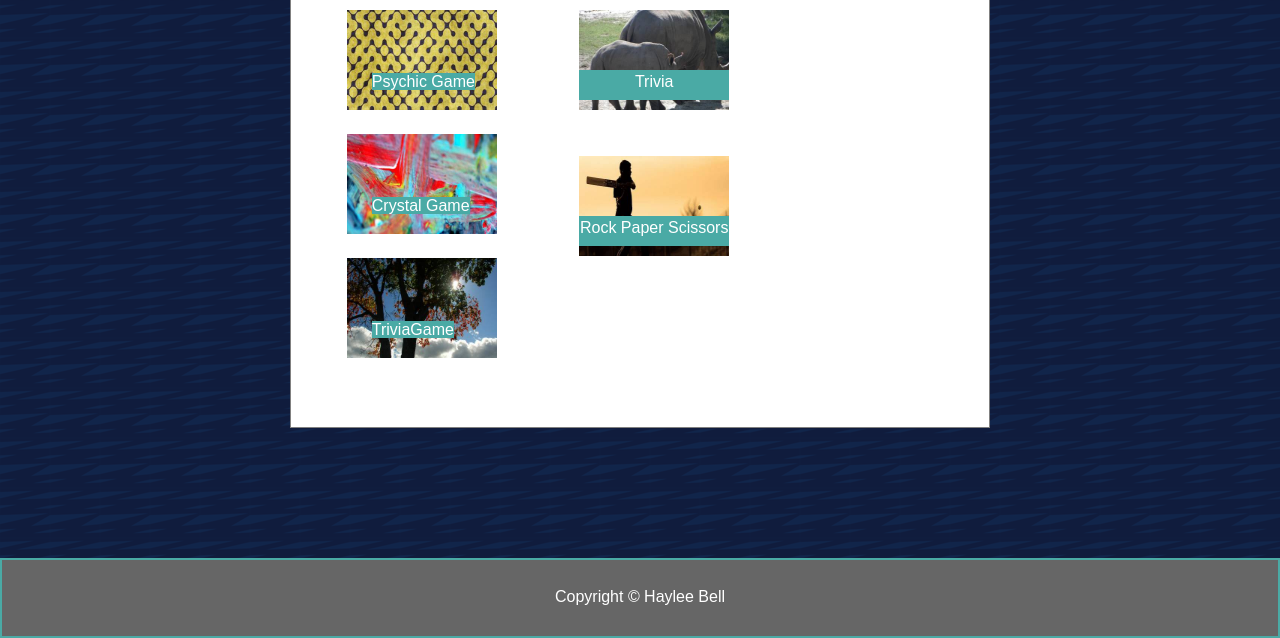
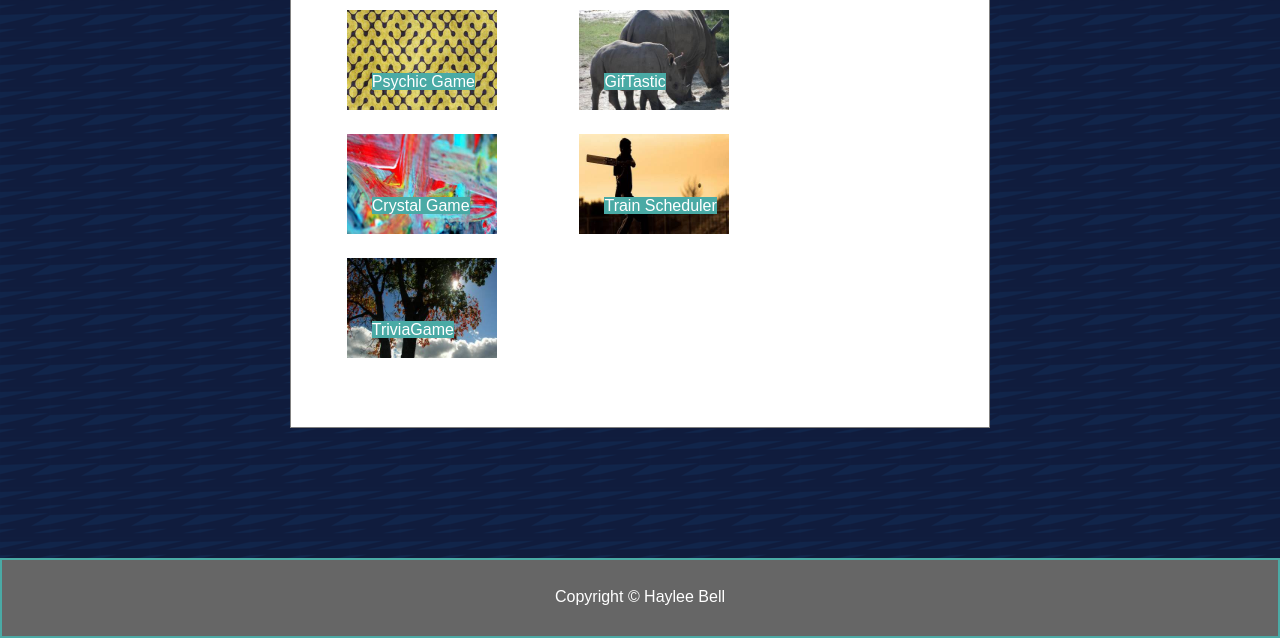
Before and after one commit to hayleeb13/Bootstrap-Portfolio, a plain HTML site: page portfolio.html in a window 1280 px wide. Shown: the part 162-800 px from the top of the page. Drawn offline with nearby package versions, Linux system fonts and the light colour scheme.

Commit message:
Added Train Scheduler link

```diff
--- a/portfolio.html
+++ b/portfolio.html
@@ -109,14 +109,14 @@ body{
         <a id="name1" href="https://hayleeb13.github.io/Psychic-Game/">Psychic Game</a>
         <img class="images" src="images/rpg.jpg" alt="Crystal Game">
         <a id="name1" href="https://hayleeb13.github.io/unit-4-game/">Crystal Game</a>
-        <img class="images" src="images/ticktactoe.jpg" alt="Tick Tac Toe">
+        <img class="images" src="images/ticktactoe.jpg" alt="TriviaGame">
         <a id="name1" href="https://hayleeb13.github.io/TriviaGame/">TriviaGame</a>
       </div>
       <div class="col-lg-4">
-        <img class="images" src="images/trivia.jpg" alt="Trivia">
-        <p class="names">Trivia</p>
-        <img class="images" src="images/rockpaperscissors.jpg" alt="Rock Paper Scissors">
-        <p class="names">Rock Paper Scissors</p3>
+        <img class="images" src="images/trivia.jpg" alt="GifTastic">
+        <a id="name1" href="https://hayleeb13.github.io/GifTastic/">GifTastic</a>
+        <img class="images" src="images/rockpaperscissors.jpg" alt="Train Scheduler">
+        <a id="name1" href="https://hayleeb13.github.io/Train-Scheduler/">Train Scheduler</a>
       </div>
     </div>
     </div>
```
